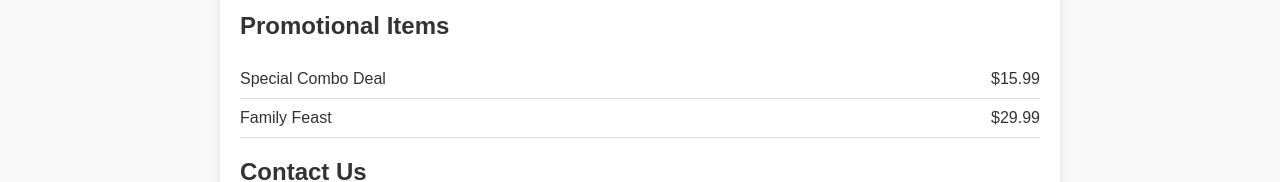
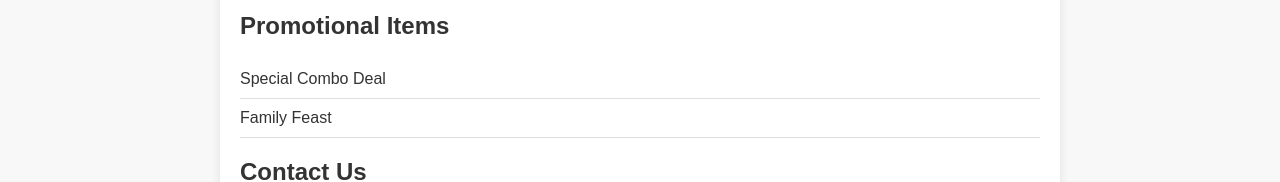
Before and after one commit to Prjwl777/CAT1, a plain HTML site: page index.html in a window 1280 px wide. Shown: the part 406-588 px from the top of the page. Drawn offline with Linux system fonts and the light colour scheme.

Commit message:
index.html

```diff
--- a/index.html
+++ b/index.html
@@ -135,11 +135,11 @@
             <h2>Promotional Items</h2>
             <div class="promotional-item">
                 <span>Special Combo Deal</span>
-                <span>$15.99</span>
+                <span></span>
             </div>
             <div class="promotional-item">
                 <span>Family Feast</span>
-                <span>$29.99</span>
+                <span></span>
             </div>
             <!-- Add more promotional items as needed -->
         </div>
```
